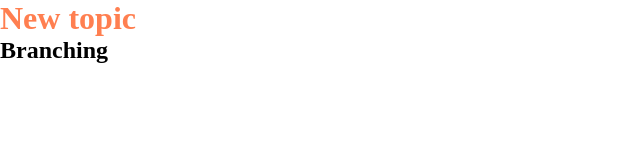
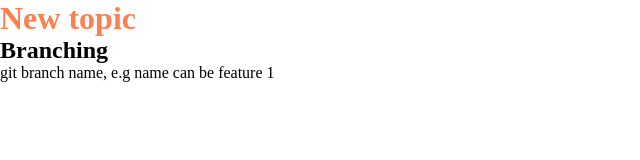
Before and after one commit to KikoWen/branching, a plain HTML site: page index.html in a window 1280 px wide. Shown: the whole page, without its empty margins (0-640 px from the left). Drawn offline with Linux system fonts and the light colour scheme.

Commit message:
added git branch

```diff
--- a/index.html
+++ b/index.html
@@ -9,6 +9,7 @@
 
 	<h1>New topic</h1>
 	<h2>Branching</h2>
+	<p> git branch name, e.g name can be feature 1</p>
 
 </body>
 </html>
```
